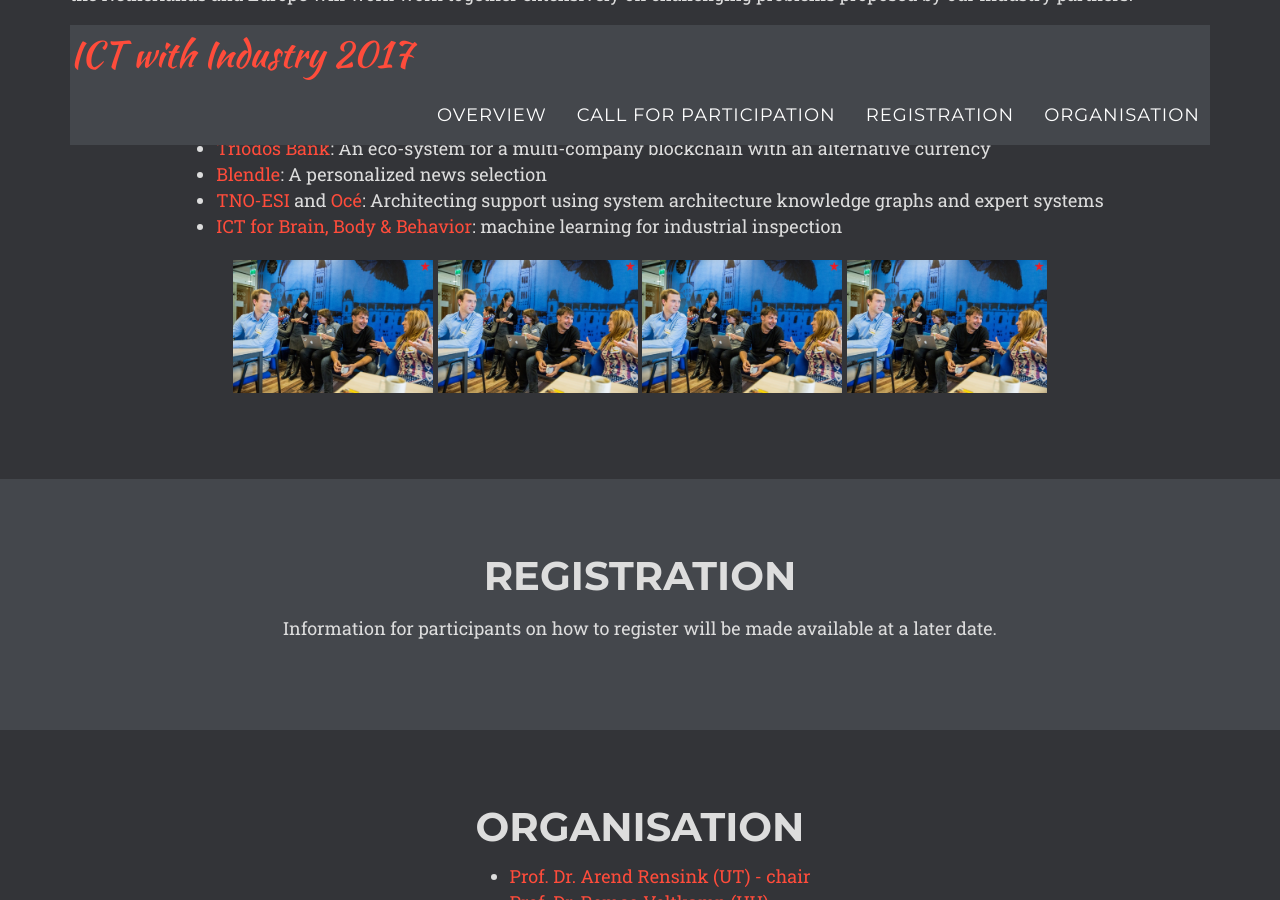
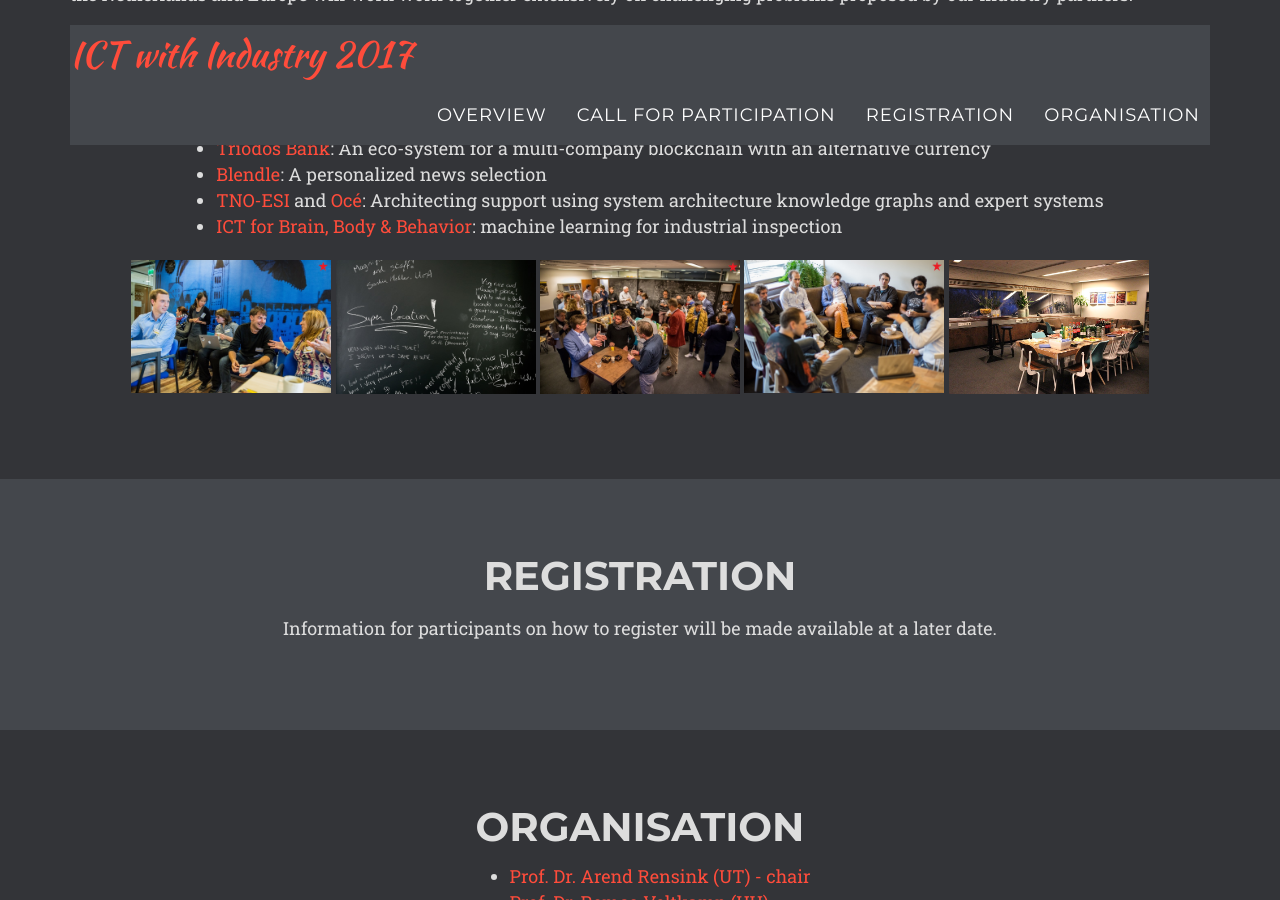
Before and after one commit to chauff/ictWI2017, a Jekyll site: the page built from index.html, in a window 1280 px wide and 900 px high, scrolled down 1709 px. Built offline with Jekyll 4.4.1, drawn with Linux system fonts in a browser that asks for light colours; some web fonts are replaced; comment, search, counter and statistics services are not loaded.

Commit message:
Update cfpa.html

```diff
--- a/_includes/cfpa.html
+++ b/_includes/cfpa.html
@@ -26,10 +26,11 @@
                                 </ul>
                             </p>
                             <p>
-                                <img src="../images/ict2016_1.jpg" width="200px">
-                                <img src="images/ict2016_1.jpg" width="200px">
-                                <img src="../../images/ict2016_1.jpg" width="200px">
-                                <img src="../images/ict2016_1.jpg" width="200px">
+                                <img src="images/ict2016_1.jpg" width="200px" class="imgImpression">
+                                <img src="images/ict2016_2.jpg" width="200px" class="imgImpression">
+                                <img src="images/ict2016_3.jpg" width="200px" class="imgImpression">
+                                <img src="images/ict2016_4.jpg" width="200px" class="imgImpression">
+                                <img src="images/ict2016_5.jpg" width="200px">
                             </p>
                     </div>
                 </div>
```
